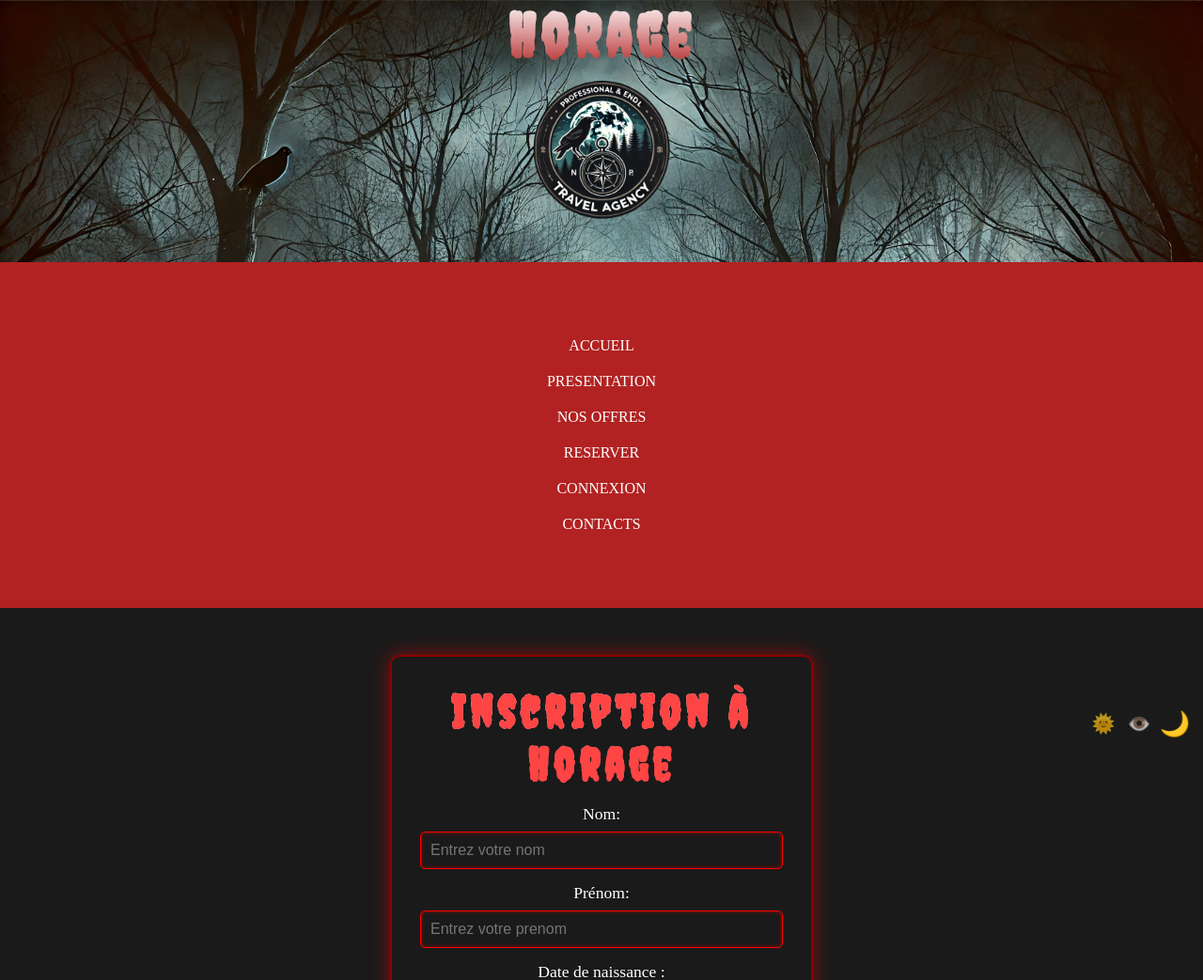
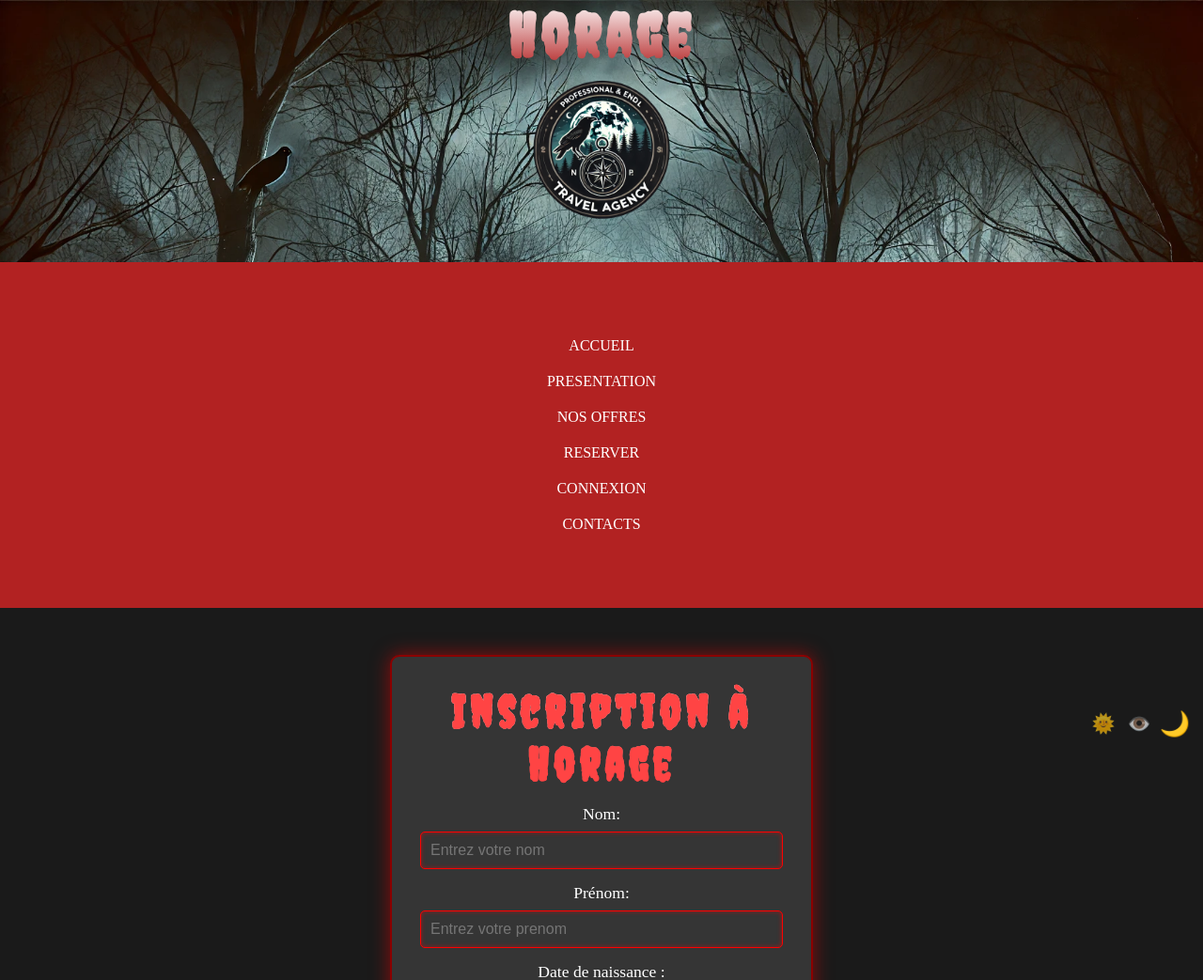
Before and after one commit to danbvm958/DevWeb, a PHP site: page /horage_project/signup.php in a window 1280 px wide. Shown: the top 1043 px of the page at 94% size. Run offline with PHP 8.4, Linux system fonts and the light colour scheme.

Commit message:
ajustements

```diff
--- a/Horage_Project/CSS/login_signup.css
+++ b/Horage_Project/CSS/login_signup.css
@@ -51,6 +51,7 @@ input[type="text"], input[type="password"], input[type="mail"], input[type="date
 
 input[type="submit"] {
     background-color: var(--color-nav);
+    color: white;
     border: none;
     padding: 12px;
     margin-top: 20px;
--- a/Horage_Project/CSS/root.css
+++ b/Horage_Project/CSS/root.css
@@ -9,7 +9,7 @@
     --color-hover: #7a0a14; /* Hover bouton, effet lorsque le pointeur passe sur le bouton */
     --color-travelbutton: #ffffff; /* survol pour travel card */
     --color-nav-light: #ff4444; /* Même couleur que --color-nav, mais avec un teint plus clair */
-    --color-backgroundform: #222; /* Background pour les formulaires */
+    --color-background-form: #353535; /* Background pour les formulaires */
     --color-background-profile: 	#2C2C2C; /* La même couleur que la boîte du profil utilisateur */
     --color-border-dark: #8B0000; /* Rouge foncé */
     --color-redlight-root: #ff4444; /* rouge clair */
```
